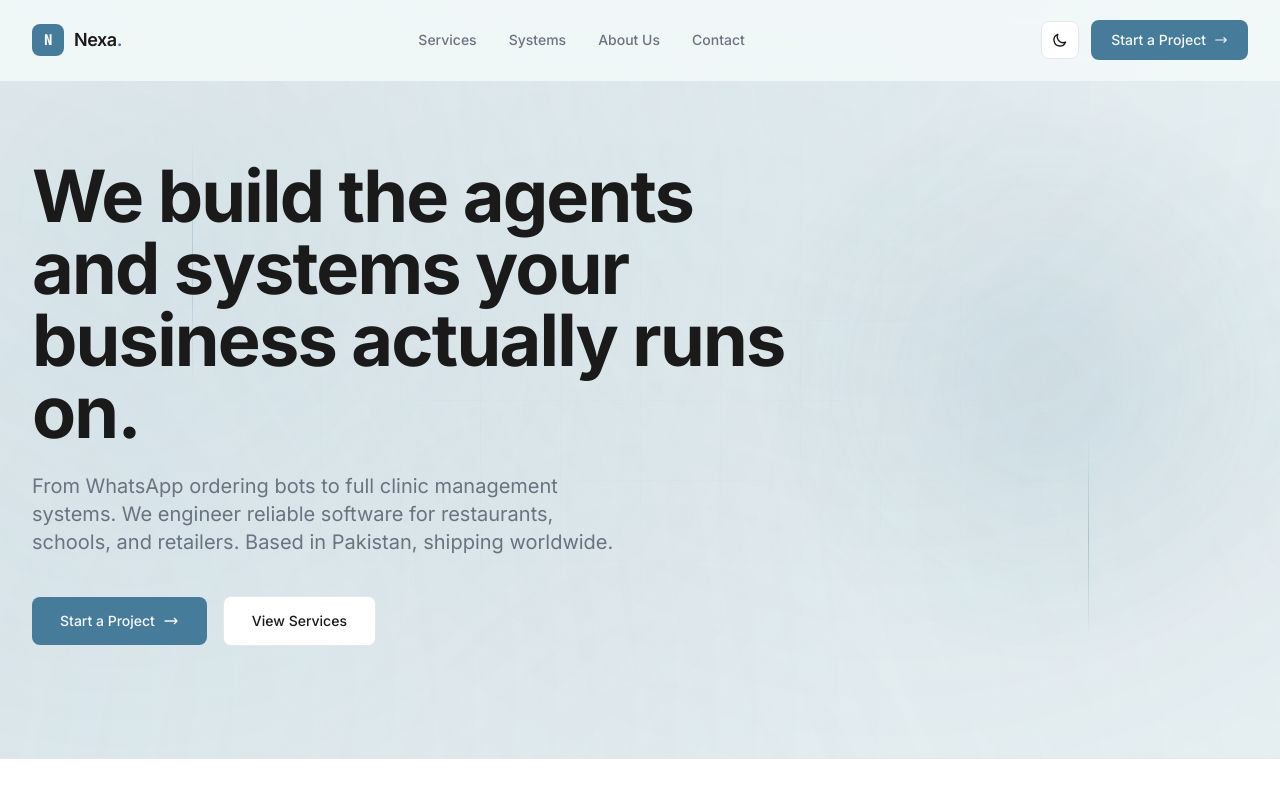
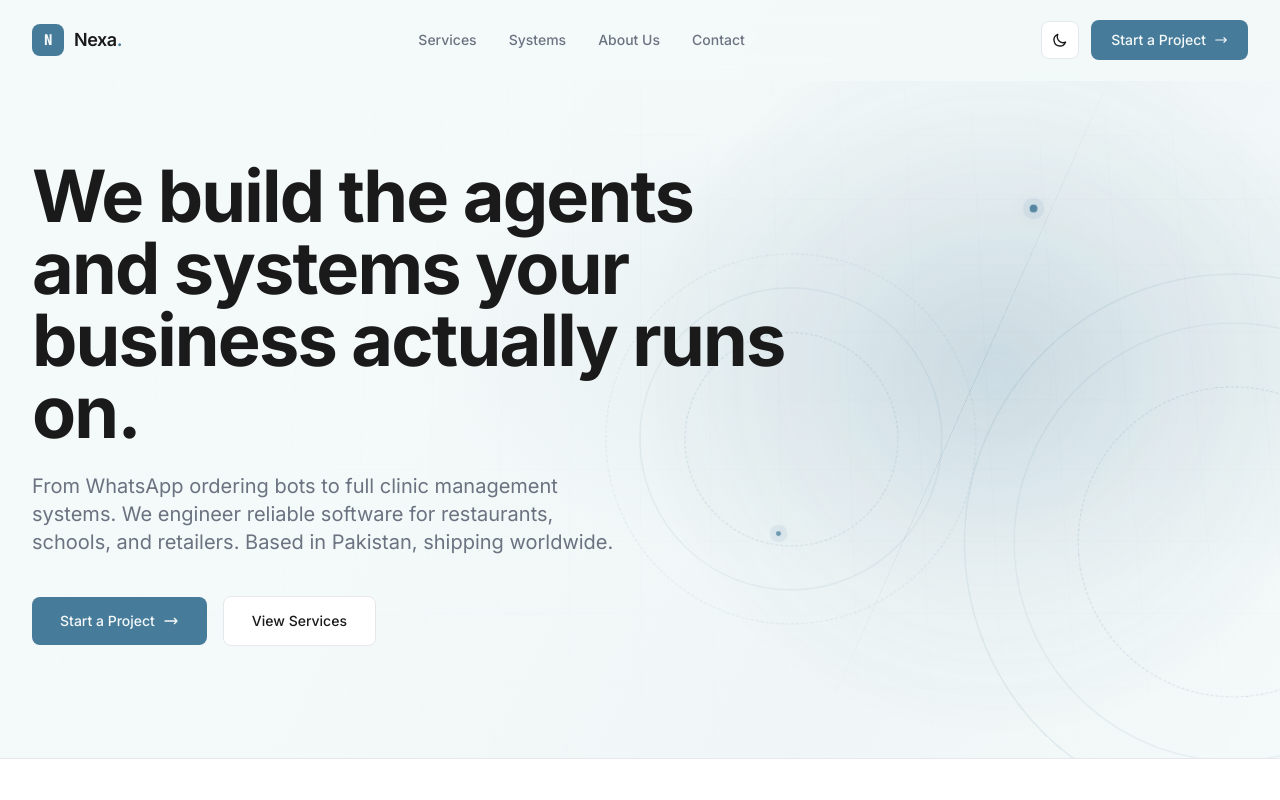
Before and after one commit to Abdullah-Khalid-web/SoftVentures, a plain HTML site: page index.html in a window 1280 px wide. Shown: the top 800 px of the page. Drawn offline with nearby package versions, Linux system fonts and the light colour scheme.

Commit message:
Initial commit

```diff
--- a/index.html
+++ b/index.html
@@ -58,7 +58,7 @@
             overflow-x: hidden;
         }
 
-        /* --- NEW HERO BACKGROUND: Flowing Luminous Waves --- */
+        /* --- HERO BACKGROUND: quiet motion, fine detail, no visual noise --- */
         .hero-animation-container {
             position: absolute;
             inset: 0;
@@ -66,148 +66,180 @@
             pointer-events: none;
             z-index: 0;
             isolation: isolate;
-            background: var(--color-bg);
+            background:
+                radial-gradient(ellipse at 78% 46%, rgba(71, 123, 154, 0.10), transparent 42%),
+                linear-gradient(115deg, transparent 35%, rgba(71, 123, 154, 0.025) 70%, transparent);
         }
 
-        .hero-wave {
-            position: absolute;
-            width: 200%;
-            height: 200%;
-            top: -50%;
-            left: -50%;
-            background: radial-gradient(circle at 30% 40%, rgba(71, 123, 154, 0.12) 0%, transparent 40%),
-                        radial-gradient(circle at 75% 60%, rgba(71, 123, 154, 0.08) 0%, transparent 45%),
-                        radial-gradient(circle at 50% 80%, rgba(71, 123, 154, 0.06) 0%, transparent 50%);
-            animation: waveShift 18s ease-in-out infinite alternate;
-            will-change: transform;
+        [data-theme="dark"] .hero-animation-container {
+            background:
+                radial-gradient(ellipse at 78% 46%, rgba(106, 159, 191, 0.16), transparent 44%),
+                linear-gradient(115deg, transparent 35%, rgba(106, 159, 191, 0.035) 70%, transparent);
         }
 
-        [data-theme="dark"] .hero-wave {
-            background: radial-gradient(circle at 30% 40%, rgba(106, 159, 191, 0.18) 0%, transparent 45%),
-                        radial-gradient(circle at 75% 60%, rgba(106, 159, 191, 0.12) 0%, transparent 50%),
-                        radial-gradient(circle at 50% 80%, rgba(106, 159, 191, 0.08) 0%, transparent 55%);
+        .hero-grid {
+            position: absolute;
+            inset: -15%;
+            opacity: 0.22;
+            background-image:
+                linear-gradient(rgba(71, 123, 154, 0.10) 1px, transparent 1px),
+                linear-gradient(90deg, rgba(71, 123, 154, 0.10) 1px, transparent 1px);
+            background-size: 64px 64px;
+            transform: perspective(900px) rotateX(8deg) scale(1.08);
+            transform-origin: center;
+            mask-image: radial-gradient(ellipse at 72% 48%, #000 0%, transparent 68%);
+            -webkit-mask-image: radial-gradient(ellipse at 72% 48%, #000 0%, transparent 68%);
         }
 
-        .hero-wave-secondary {
-            animation: waveShiftReverse 22s ease-in-out infinite alternate;
-            background: radial-gradient(circle at 60% 30%, rgba(71, 123, 154, 0.08) 0%, transparent 40%),
-                        radial-gradient(circle at 20% 70%, rgba(71, 123, 154, 0.10) 0%, transparent 45%);
+        [data-theme="dark"] .hero-grid {
+            opacity: 0.18;
+            background-image:
+                linear-gradient(rgba(106, 159, 191, 0.15) 1px, transparent 1px),
+                linear-gradient(90deg, rgba(106, 159, 191, 0.15) 1px, transparent 1px);
         }
 
-        [data-theme="dark"] .hero-wave-secondary {
-            background: radial-gradient(circle at 60% 30%, rgba(106, 159, 191, 0.12) 0%, transparent 45%),
-                        radial-gradient(circle at 20% 70%, rgba(106, 159, 191, 0.15) 0%, transparent 50%);
-        }
-
-        .hero-grid-lines {
+        .hero-light {
             position: absolute;
-            inset: 0;
-            opacity: 0.15;
-            background-image:
-                linear-gradient(rgba(71, 123, 154, 0.08) 1px, transparent 1px),
-                linear-gradient(90deg, rgba(71, 123, 154, 0.08) 1px, transparent 1px);
-            background-size: 80px 80px;
-            mask-image: radial-gradient(ellipse at 50% 50%, #000 10%, transparent 70%);
-            -webkit-mask-image: radial-gradient(ellipse at 50% 50%, #000 10%, transparent 70%);
-            animation: gridPulse 8s ease-in-out infinite alternate;
-        }
-
-        [data-theme="dark"] .hero-grid-lines {
-            opacity: 0.12;
-            background-image:
-                linear-gradient(rgba(106, 159, 191, 0.12) 1px, transparent 1px),
-                linear-gradient(90deg, rgba(106, 159, 191, 0.12) 1px, transparent 1px);
-        }
-
-        .hero-glow-orb {
-            position: absolute;
-            width: 45vw;
-            height: 45vw;
-            max-width: 600px;
-            max-height: 600px;
+            width: min(58vw, 760px);
+            aspect-ratio: 1;
+            right: -8%;
+            top: 50%;
             border-radius: 50%;
-            right: -5%;
-            top: 50%;
             transform: translateY(-50%);
-            background: radial-gradient(circle, rgba(71, 123, 154, 0.15) 0%, rgba(71, 123, 154, 0.05) 40%, transparent 70%);
-            filter: blur(30px);
-            animation: orbFloat 14s ease-in-out infinite alternate;
+            background: radial-gradient(circle, rgba(71, 123, 154, 0.17) 0%, rgba(71, 123, 154, 0.07) 32%, transparent 69%);
+            filter: blur(10px);
+            animation: lightBreathe 11s ease-in-out infinite alternate;
             will-change: transform, opacity;
         }
 
-        [data-theme="dark"] .hero-glow-orb {
-            background: radial-gradient(circle, rgba(106, 159, 191, 0.22) 0%, rgba(106, 159, 191, 0.08) 40%, transparent 70%);
+        [data-theme="dark"] .hero-light {
+            background: radial-gradient(circle, rgba(106, 159, 191, 0.23) 0%, rgba(106, 159, 191, 0.08) 34%, transparent 70%);
         }
 
-        .hero-accent-line {
+        .hero-orbit {
             position: absolute;
-            width: 1px;
-            height: 30vh;
-            background: linear-gradient(to bottom, transparent, var(--color-primary), transparent);
-            opacity: 0.25;
-            left: 15%;
-            top: 20%;
-            animation: lineDrift 12s ease-in-out infinite alternate;
+            width: clamp(300px, 42vw, 590px);
+            aspect-ratio: 1;
+            right: 2%;
+            top: 50%;
+            border: 1px solid rgba(71, 123, 154, 0.16);
+            border-radius: 50%;
+            transform: translateY(-50%) rotate(-24deg);
+            animation: orbitDrift 34s linear infinite;
         }
 
-        .hero-accent-line-two {
-            left: 85%;
-            top: 60%;
-            height: 25vh;
-            animation-delay: -4s;
-            animation-duration: 15s;
+        .hero-orbit::before,
+        .hero-orbit::after {
+            content: "";
+            position: absolute;
+            inset: 9%;
+            border: 1px solid rgba(71, 123, 154, 0.13);
+            border-radius: 50%;
         }
 
-        @keyframes waveShift {
-            0% { transform: translate(0, 0) scale(1); }
-            100% { transform: translate(3%, -3%) scale(1.08); }
+        .hero-orbit::after {
+            inset: 21%;
+            border-style: dashed;
+            border-color: rgba(71, 123, 154, 0.20);
+            animation: orbitDrift 48s linear infinite reverse;
         }
 
-        @keyframes waveShiftReverse {
-            0% { transform: translate(0, 0) scale(1); }
-            100% { transform: translate(-3%, 2%) scale(1.05); }
+        .hero-orbit-two {
+            width: clamp(210px, 29vw, 410px);
+            right: 13%;
+            border-style: dashed;
+            border-color: rgba(71, 123, 154, 0.12);
+            transform: translateY(-50%) rotate(35deg);
+            animation-duration: 48s;
+            animation-direction: reverse;
         }
 
-        @keyframes gridPulse {
-            0% { opacity: 0.10; }
-            100% { opacity: 0.20; }
+        [data-theme="dark"] .hero-orbit,
+        [data-theme="dark"] .hero-orbit::before,
+        [data-theme="dark"] .hero-orbit::after {
+            border-color: rgba(145, 190, 215, 0.20);
         }
 
-        @keyframes orbFloat {
-            0% { transform: translateY(-50%) scale(0.95); opacity: 0.7; }
-            100% { transform: translateY(-50%) translateX(-30px) scale(1.1); opacity: 1; }
+        .hero-signal {
+            position: absolute;
+            width: 7px;
+            height: 7px;
+            right: 19%;
+            top: 27%;
+            border-radius: 50%;
+            background: var(--color-primary);
+            box-shadow: 0 0 0 6px rgba(71, 123, 154, 0.10), 0 0 24px rgba(71, 123, 154, 0.45);
+            animation: signalPulse 3.8s ease-in-out infinite;
         }
 
-        @keyframes lineDrift {
-            0% { opacity: 0.15; transform: translateY(0); }
-            100% { opacity: 0.35; transform: translateY(-20px); }
+        .hero-signal-two {
+            width: 5px;
+            height: 5px;
+            right: 39%;
+            top: 70%;
+            animation-delay: -1.8s;
+            animation-duration: 4.6s;
+        }
+
+        .hero-sweep {
+            position: absolute;
+            top: 0;
+            bottom: 0;
+            left: 70%;
+            width: 1px;
+            opacity: 0.45;
+            background: linear-gradient(transparent, rgba(71, 123, 154, 0.30), transparent);
+            transform: rotate(24deg);
+            transform-origin: center;
+            animation: sweepAcross 12s ease-in-out infinite;
+        }
+
+        @keyframes lightBreathe {
+            0% { opacity: 0.55; transform: translate3d(0, -50%, 0) scale(0.92); }
+            100% { opacity: 0.95; transform: translate3d(-24px, -50%, 0) scale(1.08); }
+        }
+
+        @keyframes orbitDrift {
+            from { rotate: 0deg; }
+            to { rotate: 360deg; }
+        }
+
+        @keyframes signalPulse {
+            0%, 100% { opacity: 0.55; scale: 0.85; }
+            50% { opacity: 1; scale: 1.18; }
+        }
+
+        @keyframes sweepAcross {
+            0%, 100% { translate: -80px 0; opacity: 0; }
+            35%, 65% { opacity: 0.45; }
+            50% { translate: 80px 0; }
         }
 
         @media (max-width: 767px) {
-            .hero-grid-lines { background-size: 50px 50px; opacity: 0.10; }
-            .hero-glow-orb { width: 80vw; height: 80vw; right: -20%; top: 45%; filter: blur(20px); }
-            .hero-accent-line { left: 5%; }
-            .hero-accent-line-two { left: 95%; }
+            .hero-grid { background-size: 44px 44px; opacity: 0.16; }
+            .hero-light { width: 100vw; right: -38%; top: 42%; }
+            .hero-orbit { width: 330px; right: -34%; top: 42%; opacity: 0.7; }
+            .hero-orbit-two { width: 230px; right: -15%; }
+            .hero-signal { right: 14%; top: 23%; }
+            .hero-signal-two { right: 42%; top: 72%; }
         }
 
         @media (prefers-reduced-motion: reduce) {
-            .hero-wave, .hero-wave-secondary, .hero-grid-lines,
-            .hero-glow-orb, .hero-accent-line {
+            .hero-light, .hero-orbit, .hero-orbit::after,
+            .hero-signal, .hero-sweep {
                 animation: none !important;
             }
         }
 
-        /* --- CTA background variant --- */
+
         .cta-background {
-            opacity: 0.45;
+            opacity: 0.42;
             background: radial-gradient(ellipse at 70% 80%, rgba(71, 123, 154, 0.10), transparent 55%);
         }
-        .cta-background .hero-glow-orb {
-            width: 400px;
-            height: 400px;
-            right: 8%;
-            top: 80%;
-            filter: blur(24px);
+        .cta-background .hero-light {
+            width: 420px;
+            right: 12%;
+            top: 85%;
         }
         [data-theme="dark"] .cta-background {
             opacity: 0.55;
@@ -402,6 +434,7 @@
             transform: translateY(-1px);
         }
 
+
         /* --- REDESIGNED PROMISE CARD --- */
         .promise-card {
             background-color: var(--color-surface);
@@ -513,12 +546,13 @@
         <!-- ============ HERO ============ -->
         <section class="relative overflow-hidden pt-32 pb-20 md:pt-40 md:pb-28 min-h-[85vh] flex items-center">
             <div class="hero-animation-container" aria-hidden="true">
-                <div class="hero-wave"></div>
-                <div class="hero-wave hero-wave-secondary"></div>
-                <div class="hero-grid-lines"></div>
-                <div class="hero-glow-orb"></div>
-                <div class="hero-accent-line"></div>
-                <div class="hero-accent-line hero-accent-line-two"></div>
+                <div class="hero-grid"></div>
+                <div class="hero-light"></div>
+                <div class="hero-orbit"></div>
+                <div class="hero-orbit hero-orbit-two"></div>
+                <div class="hero-signal"></div>
+                <div class="hero-signal hero-signal-two"></div>
+                <div class="hero-sweep"></div>
             </div>
 
             <div class="max-w-7xl mx-auto px-4 sm:px-6 lg:px-8 relative z-10 w-full">
@@ -767,7 +801,7 @@
         <!-- ============ CONTACT CTA ============ -->
         <section id="contact" class="py-24 md:py-32 border-t relative overflow-hidden" style="border-color: var(--color-border);">
             <div class="hero-animation-container cta-background" aria-hidden="true">
-                <div class="hero-glow-orb" style="right: 12%; top: 85%;"></div>
+                <div class="hero-light" style="right: 12%; top: 85%;"></div>
             </div>
             <div class="max-w-3xl mx-auto px-4 sm:px-6 lg:px-8 text-center relative z-10 reveal">
                 <h2 class="text-4xl md:text-5xl font-bold mb-6 tracking-tight">Tell us what you need.</h2>
```
